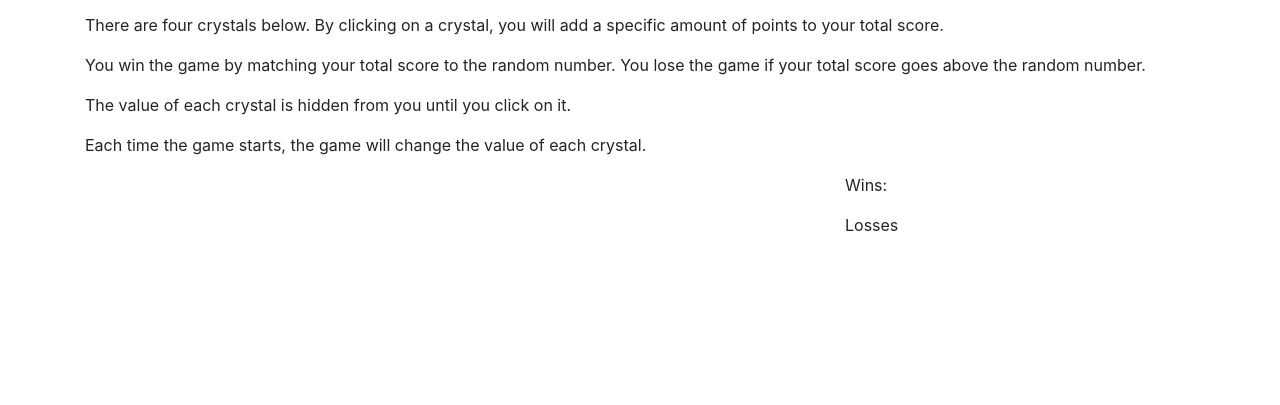
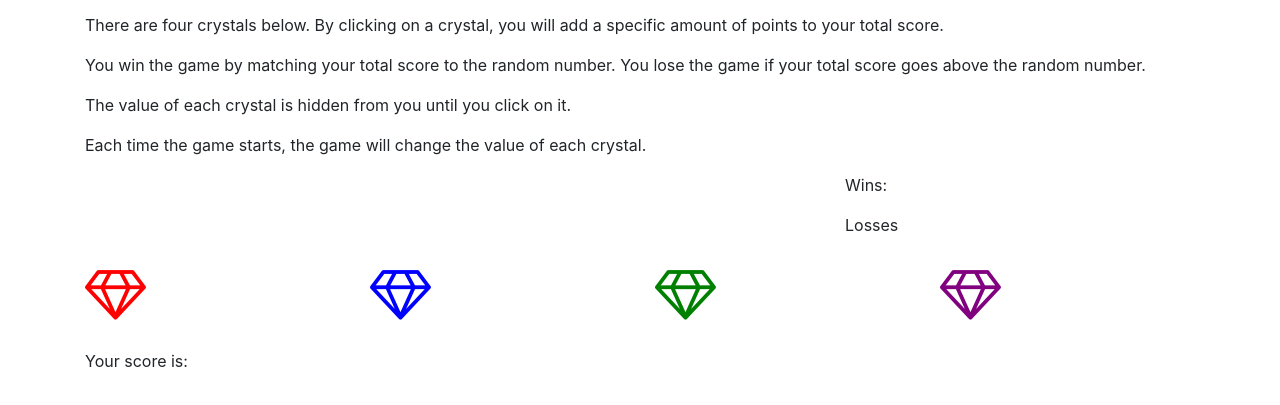
Before and after one commit to woaky1/unit-4-game, a plain HTML site: page index.html in a window 1280 px wide. Shown: the part 83-488 px from the top of the page. Drawn offline with nearby package versions, Linux system fonts and the light colour scheme.

Commit message:
general structure of the html complete. Moving over to the javascript.

```diff
--- a/assets/css/style.css
+++ b/assets/css/style.css
@@ -0,0 +1,19 @@
+.gem1 {
+    color: red;
+    font-size: 40pt;
+}
+
+.gem2 {
+    color: blue;
+    font-size: 40pt;
+}
+
+.gem3 {
+    color: green;
+    font-size: 40pt;
+}
+
+.gem4 {
+    color: purple;
+    font-size: 40pt;
+}
--- a/assets/javascript/game.js
+++ b/assets/javascript/game.js
@@ -0,0 +1,3 @@
+$(document).ready(function(){
+
+});
--- a/index.html
+++ b/index.html
@@ -6,6 +6,7 @@
     <meta http-equiv="X-UA-Compatible" content="ie=edge">
     <title>CrystalsCollector</title>
     <link rel="stylesheet" href="assets/css/reset.css">
+    <link rel="stylesheet" href="https://maxcdn.bootstrapcdn.com/font-awesome/4.7.0/css/font-awesome.min.css">
     <link rel="stylesheet" href="https://stackpath.bootstrapcdn.com/bootstrap/4.3.1/css/bootstrap.min.css" integrity="sha384-ggOyR0iXCbMQv3Xipma34MD+dH/1fQ784/j6cY/iJTQUOhcWr7x9JvoRxT2MZw1T" crossorigin="anonymous">
     <link rel="stylesheet" href="assets/css/style.css">
 
@@ -34,22 +35,34 @@
                 </div>
             </div>
             <div class="col-md-4">
-                <p>Wins: <span #win-total></span></p>
-                <p>Losses <span #losses-total></span></p>
+                <p>Wins: <span id="win-total"></span></p>
+                <p>Losses <span id="losses-total"></span></p>
             </div>
         </div>
         <div class="row">
             <div class="col-md-3" id="gem-1">
-
+                <p class="gem1"><span class="fa fa-diamond"></span></p>
             </div>
             <div class="col-md-3" id="gem-2">
-
+                <p class="gem2"><span class="fa fa-diamond"></span></p>
             </div>
             <div class="col-md-3" id="gem-3">
-
+                <p class="gem3"><span class="fa fa-diamond"></span></p>
             </div>
             <div class="col-md-3" id="gem-4">
+                <p class="gem4"><span class="fa fa-diamond"></span></p>
+            </div>
+        </div>
+        <div class="row">
+            <div class="col-md-12">
+                <p>Your score is:</p>
+            </div>
+        </div>
+        <div class="row">
+            <div class="col-md-12">
+                <div id="currentScore">
 
+                </div>
             </div>
         </div>
 
```
